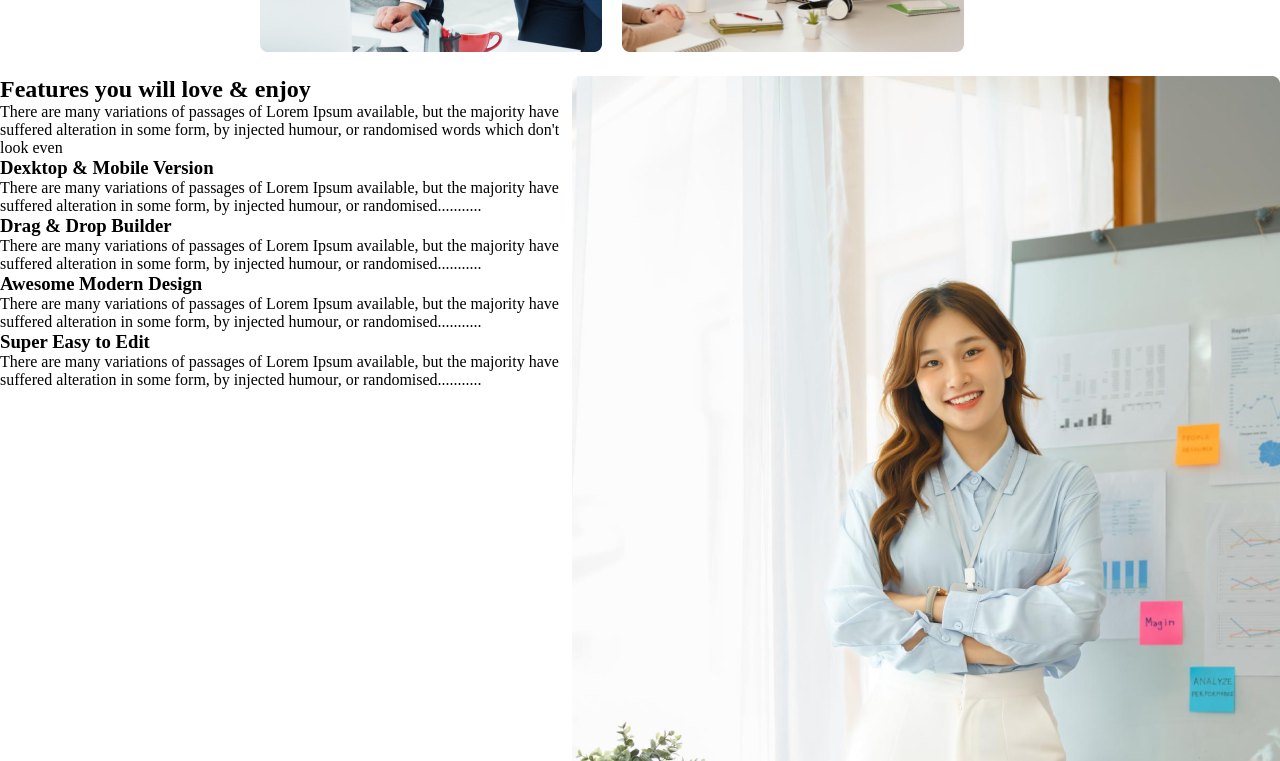
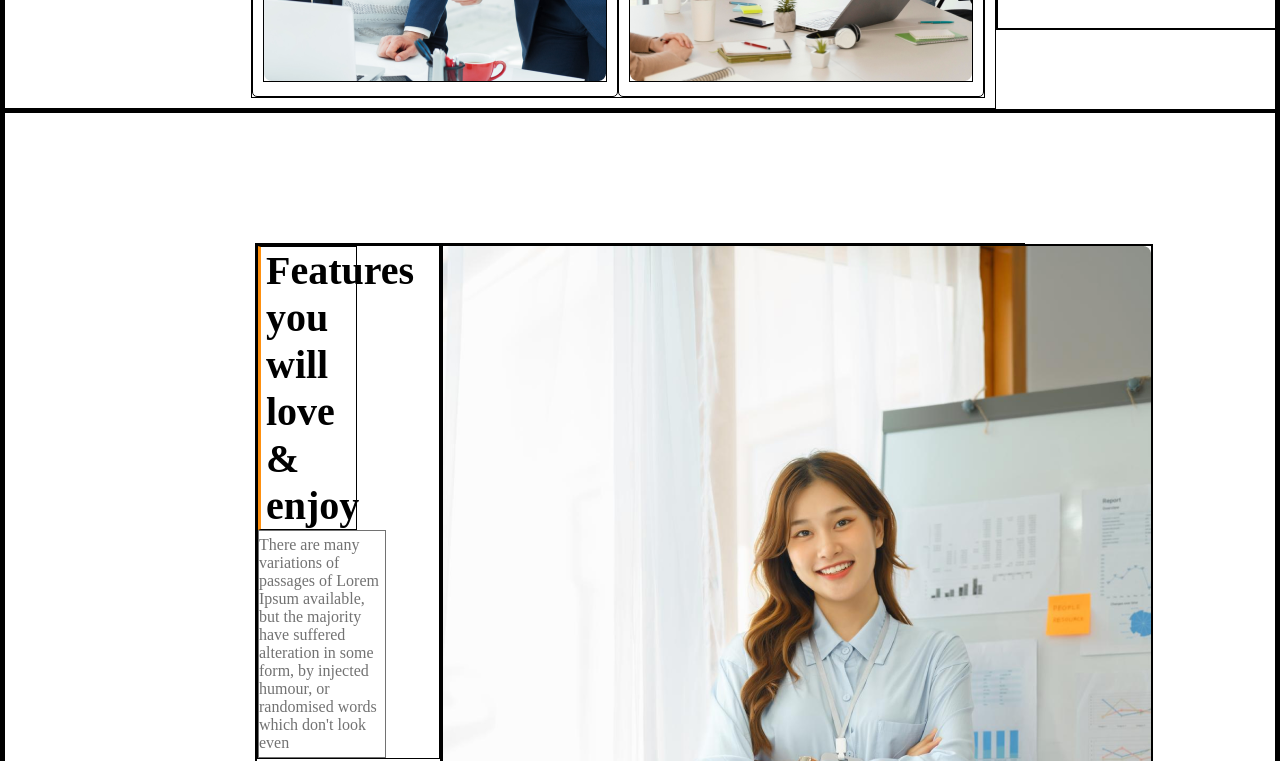
Before and after one commit to kawsarhamidi/architects, a plain HTML site: page index.html in a window 1280 px wide. Shown: the part 1729-2490 px from the top of the page. Drawn offline with Linux system fonts and the light colour scheme.

Commit message:
morning commit

```diff
--- a/css/style.css
+++ b/css/style.css
@@ -1,6 +1,7 @@
 * {
     margin: 0;
     padding: 0;
+    border: 1px solid;
 }
 
 /* header */
@@ -75,7 +76,6 @@
     display: flex;
     justify-content: center;
     align-items: center;
-    position: relative;
 
 }
 
@@ -117,7 +117,8 @@
     padding: 10px 2px;
     width: 50%;
 }
-.features-btn{
+
+.features-btn {
     color: whitesmoke;
     background-color: #FF900E;
     padding: 15px 30px;
@@ -127,6 +128,75 @@
 }
 
 /*  */
-.containers-Experience{
+.containers-Experience {
     display: flex;
+    margin: 130px 250px;
 }
+
+.containers-love-title {
+    font-size: 40px;
+    font-weight: 700;
+    width: 50%;
+    border-left: solid #FF900E;
+    padding-left: 5px;
+}
+
+.containers-love-details {
+    color: #727272;
+    font-weight: 400;
+    font-size: 16px;
+    padding: 5px 0;
+    width: 70%;
+}
+
+.containers-dexktop,
+.container {
+    background-color: aliceblue;
+    width: 70%;
+    margin-top: 30px;
+    padding: 30px;
+}
+
+.containers-dexktop-titles,
+.titles {
+    font-weight: 600;
+    font-size: 20px;
+    color: #131313;
+    padding: 10px 0;
+}
+
+.containers-dexktop-details,
+.details {
+    font-weight: 400;
+    font-size: 16px;
+    color: #727272;
+
+}
+
+.containers-images img {}
+
+.containers-button {
+    background-color: #FF900E;
+    border-radius: 8px;
+    border: 0;
+    margin-top: -150px;
+    padding: 35px;
+
+}
+
+.btn-largs {
+    font-size: 50px;
+    font: bold;
+    font-weight: 800;
+    color: #FFFFFF;
+
+}
+
+.btn-small {
+    font-size: 25px;
+    color: #FFFFFF;
+}
+
+.{
+
+}
--- a/index.html
+++ b/index.html
@@ -65,14 +65,16 @@
                 </div>
                 <div class="">
                     <div class="features-details">
-                    <h2 class="features-title">Quick list <samp class="of-our">of Our</samp> <samp class="features">Features</samp></h2>
-                    <p class="features-paragraph">There are many variations of passages of Lorem Ipsum available, but the majority have suffered
-                        alteration in some form, by injected humour, or randomised words which don't look even</p>
+                        <h2 class="features-title">Quick list <samp class="of-our">of Our</samp> <samp
+                                class="features">Features</samp></h2>
+                        <p class="features-paragraph">There are many variations of passages of Lorem Ipsum available,
+                            but the majority have suffered
+                            alteration in some form, by injected humour, or randomised words which don't look even</p>
 
-                    <button class="btn features-btn">Explore More</button>
+                        <button class="btn features-btn">Explore More</button>
 
+                    </div>
                 </div>
-            </div>
             </div>
         </section>
 
@@ -80,32 +82,48 @@
             <div class="">
                 <div class="containers-Experience">
                     <div class="">
-                        <div class="">
-                            <h1>Features you will love & enjoy</h1>
-                            <p>There are many variations of passages of Lorem Ipsum available, but the majority have suffered alteration in some form, by injected humour, or randomised words which don't look even</p>
+                        <div class="containers-love">
+                            <h1 class="containers-love-title">Features you will love & enjoy</h1>
+                            <p class="containers-love-details">There are many variations of passages of Lorem Ipsum
+                                available, but the majority have suffered alteration in some form, by injected humour,
+                                or randomised words which don't look even</p>
                         </div>
-                        <div class="">
-                            <h3>Dexktop & Mobile Version</h3>
-                            <p>There are many variations of passages of Lorem Ipsum available, but the majority have suffered alteration in some form, by injected humour, or randomised...........</p>
+                        <div class="containers-dexktop container">
+                            <h3 class="containers-dexktop-title titles">Dexktop & Mobile Version</h3>
+                            <p class="containers-dexktop-details details">There are many variations of passages of Lorem Ipsum
+                                available, but the majority have suffered alteration in some form, by injected humour,
+                                or randomised...........</p>
                         </div>
-                        <div class="">
-                            <h3>Drag & Drop Builder</h3>
-                            <p>There are many variations of passages of Lorem Ipsum available, but the majority have suffered alteration in some form, by injected humour, or randomised...........</p>
+                        <div class="containers-drag container">
+                            <h3 class="containers-drag-title titles">Drag & Drop Builder</h3>
+                            <p class="containers-drag-details details">There are many variations of passages of Lorem Ipsum
+                                available, but the majority have suffered alteration in some form, by injected humour,
+                                or randomised...........</p>
                         </div>
-                        <div class="">
-                            <h3>Awesome Modern Design</h3>
-                            <p>There are many variations of passages of Lorem Ipsum available, but the majority have suffered alteration in some form, by injected humour, or randomised...........</p>
+                        <div class="containers-awesome container">
+                            <h3 class="containers-awesome-title titles">Awesome Modern Design</h3>
+                            <p class="containers-awesome-details details">There are many variations of passages of Lorem Ipsum
+                                available, but the majority have suffered alteration in some form, by injected humour,
+                                or randomised...........</p>
                         </div>
-                        <div class="">
-                            <h3>Super Easy to Edit</h3>
-                            <p>There are many variations of passages of Lorem Ipsum available, but the majority have suffered alteration in some form, by injected humour, or randomised...........</p>
+                        <div class="containers-super container">
+                            <h3 class="containers-super-title titles">Super Easy to Edit</h3>
+                            <p class="containers-super-details details">There are many variations of passages of Lorem Ipsum
+                                available, but the majority have suffered alteration in some form, by injected humour,
+                                or randomised...........</p>
                         </div>
                     </div>
-                     <div class="">
+                    <div class="containers-images">
                         <img src="./images/architect.png" alt="">
-                        <button>10+Year <small>Experience</small></button>
-                     </div>
+                        <button class="containers-button btn"><samp class="btn-largs">10+Year</samp> <br><samp class="btn-small">Experience</samp></button>
+                    </div>
                 </div>
+            </div>
+        </section>
+        <section>
+            <div class="">
+                <h2></h2>
+                <p></p>
             </div>
         </section>
     </main>
```
